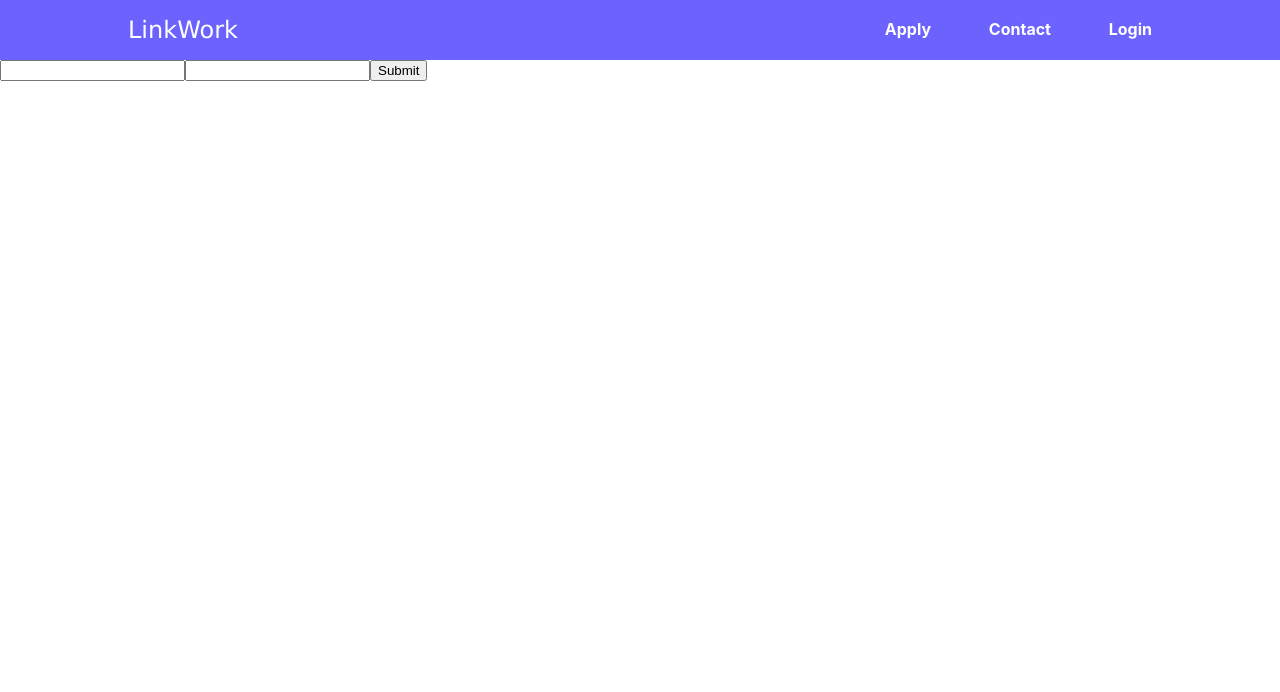
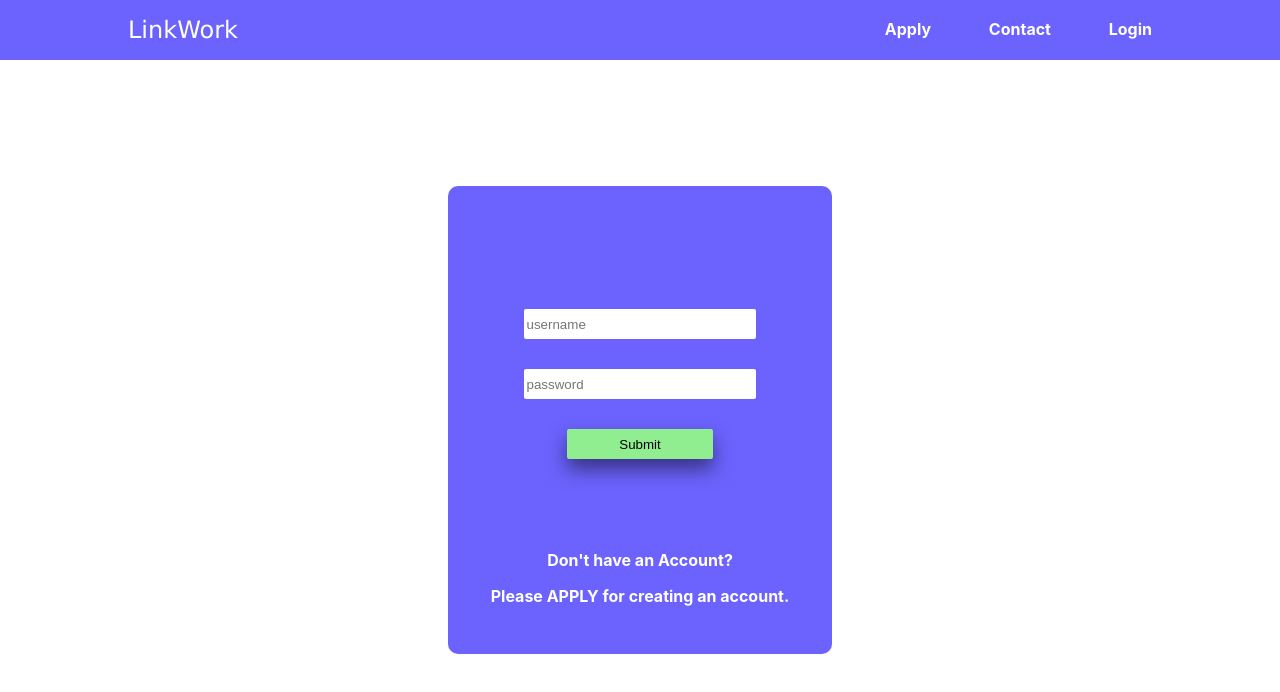
Before and after one commit to Anubhav311/lw_frontend, a React (Create React App) app: page /login in a window 1280 px wide. Shown: the top 692 px of the page. Built offline with nearby package versions, Linux system fonts and the light colour scheme.

Commit message:
created login page

```diff
--- /dev/null
+++ b/src/components/Login/Login.css
@@ -0,0 +1,47 @@
+.login-container {
+    height: 90vh;
+    display: flex;
+}
+
+.form-container {
+    margin: auto;
+    width: 30%;
+    height: 65%;
+    background-color: #6C63FF;
+    display: flex;
+    flex-direction: column;
+    border-radius: 10px;
+    padding: 10px;
+    align-items: center;
+    padding-bottom: 40px;
+}
+
+.form {
+    margin: auto;
+    display: flex;
+    align-items: center;
+    flex-direction: column;
+    width: 80%;
+}
+
+input {
+    margin-top: 30px;
+    height: 30px;
+    padding: 3px;
+    border: none;
+    border-radius: 2px;
+    width: 80%;
+}
+
+.login-button {
+    width: 50%;
+    background-color: lightgreen;
+    box-shadow: 0 10px 20px rgba(0, 0, 0, 0.5);
+    cursor: pointer;
+}
+
+.form-container p {
+    margin: 10px auto;
+    font-weight: bold;
+    color: white;
+}
--- a/src/components/Login/Login.js
+++ b/src/components/Login/Login.js
@@ -1,13 +1,18 @@
 import React from 'react';
 
+import './Login.css'
 function Login() {
     return (
-        <div>
-            <form>
-                <input type="text"/>
-                <input type="text"/>
-                <input type="submit"/>
-            </form>
+        <div className="login-container">
+            <div className="form-container">
+                <form className="form">
+                    <input placeholder="username" type="text"/>
+                    <input placeholder="password" type="password"/>
+                    <input type="submit" className="login-button"/>
+                </form>
+                <p>Don't have an Account?</p>
+                <p>Please APPLY for creating an account.</p>
+            </div>
         </div>
     )
 }
```
